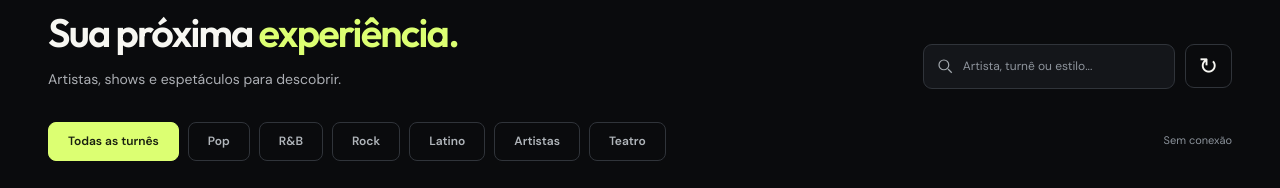
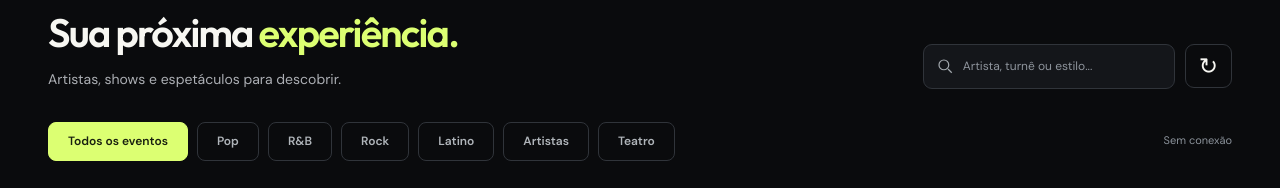
Before and after one commit to Gaabllez/bilheteria-api, a website: page public/index.html in a window 1280 px wide. Shown: the part 994-1182 px from the top of the page. Drawn offline with Linux system fonts and the light colour scheme; no server answers.

Commit message:
Corrigir rótulo do filtro geral do catálogo

```diff
--- a/public/index.html
+++ b/public/index.html
@@ -53,7 +53,7 @@
         <div class="section-tools"><label class="search-wrap" for="search-events"><svg aria-hidden="true" viewBox="0 0 24 24" fill="none"><circle cx="10.5" cy="10.5" r="6.5"></circle><path d="m16 16 5 5"></path></svg><span class="sr-only">Buscar artistas ou turnês</span><input id="search-events" type="search" placeholder="Artista, turnê ou estilo..." autocomplete="off"></label><button class="outline-button refresh-button" type="button" id="refresh-events" aria-label="Atualizar catálogo"><span aria-hidden="true">↻</span><span class="refresh-label">Atualizar</span></button></div>
       </div>
       <div class="filter-row" role="group" aria-label="Filtrar por categoria ou estilo">
-        <button class="filter-pill active" type="button" data-filter="todos" aria-pressed="true">Todas as turnês</button>
+        <button class="filter-pill active" type="button" data-filter="todos" aria-pressed="true">Todos os eventos</button>
         <button class="filter-pill" type="button" data-filter="pop" aria-pressed="false">Pop</button>
         <button class="filter-pill" type="button" data-filter="rnb" aria-pressed="false">R&amp;B</button>
         <button class="filter-pill" type="button" data-filter="rock" aria-pressed="false">Rock</button>
```
